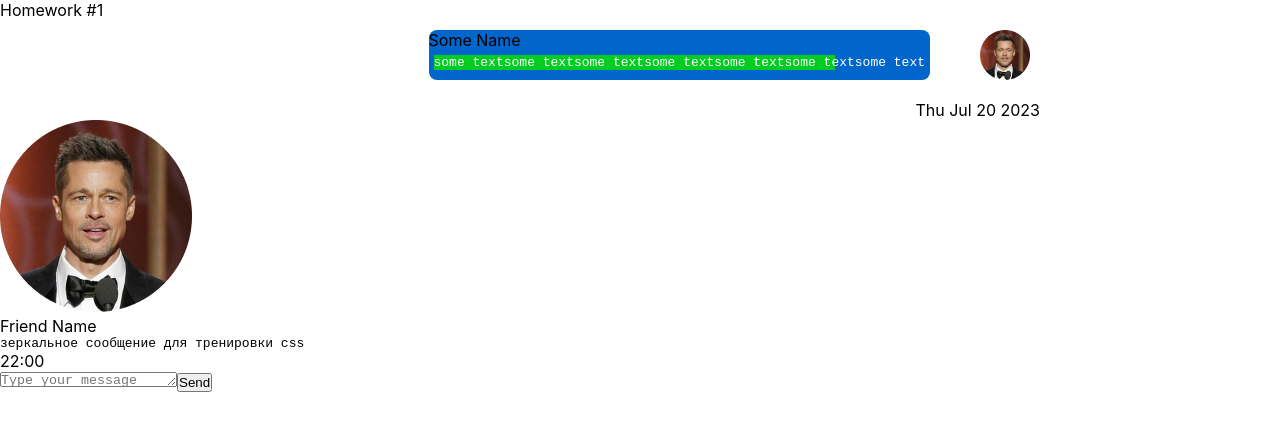
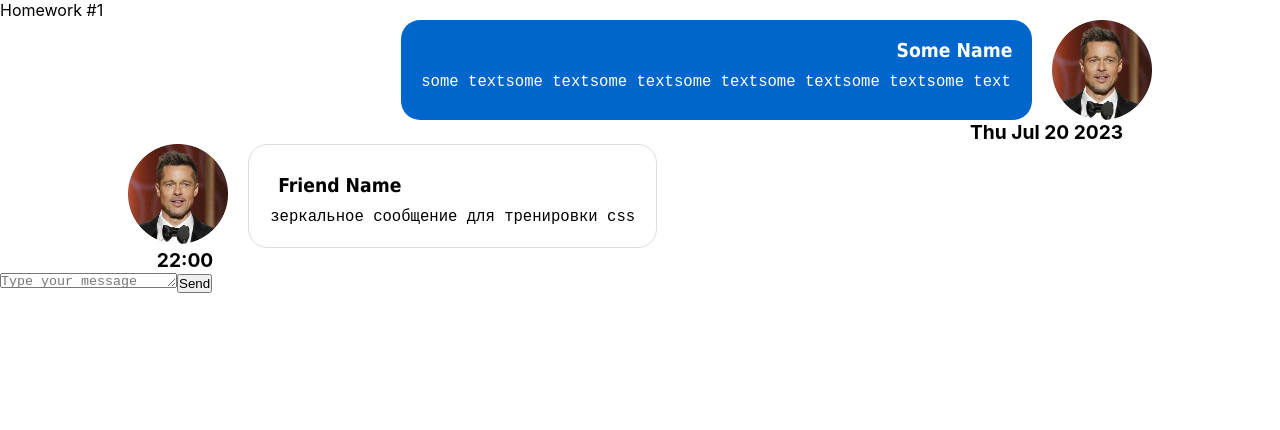
Before and after one commit to arturican/homework_old, a React (Create React App) app: page / in a window 1280 px wide. Shown: the top 430 px of the page. Built offline with nearby package versions, Linux system fonts and the light colour scheme.

Commit message:
верстка сообщений

```diff
--- a/src/s2-homeworks/hw01/friend-message/FriendMessage.module.css
+++ b/src/s2-homeworks/hw01/friend-message/FriendMessage.module.css
@@ -1,17 +1,33 @@
 .friendMessage {
-
+    display: flex;
+    flex-direction: column;
+    max-width: 80%;
+    margin: auto;
+    font-size: larger;
+    overflow-x: hidden;
 }
 
 .friendImageAndText {
-
+    display: flex;
+    flex-direction: row;
+    justify-items: flex-end;
 }
 
 .friendImageAndText img {
-
+    width: 100px;
+    height: 100px;
+    margin-right: 2%;
 }
 
 .friendText {
-
+    display: flex;
+    flex-direction: column;
+    overflow-x: hidden;
+    color: black;
+    padding: 1em;
+    font-family: Tahoma;
+    border-radius: 1em;
+    border: 1px solid gainsboro;
 }
 
 .friendText:after {
@@ -19,13 +35,17 @@
 }
 
 .friendName {
-
+    align-self: flex-start;
+    padding: 0.5em;
+    font-weight: bold;
 }
 
 .friendMessageText {
-
+    padding: 0.1em
 }
 
 .friendTime {
-
+    align-self: flex-start;
+    margin-left: 1.5em;
+    font-weight: bold;
 }
--- a/src/s2-homeworks/hw01/message/Message.module.css
+++ b/src/s2-homeworks/hw01/message/Message.module.css
@@ -1,36 +1,36 @@
 .message {
     display: flex;
-    width: 800px;
     flex-direction: column;
-    gap: 10px;
+    max-width: 80%;
     margin: auto;
+    font-size: larger;
+    overflow-x: hidden;
 }
 
 .imageAndText {
     display: flex;
     flex-direction: row-reverse;
-    padding: 10px;
-    border-radius: 8px;
-    max-width: 80%;
-    align-self: flex-end;
-}
-
-
-
-.imageAndText img {
-    width: 50px;
-    margin-left: 50px;
-
+    justify-items: flex-end;
 
 
 }
 
+
+.imageAndText img {
+    width: 100px;
+    height: 100px;
+    margin-left: 2%;
+}
+
 .text {
-    background-color: #0066cc;
-    color: white;
-    border-radius: 8px;
-
-
+    display: flex;
+    flex-direction: column;
+    overflow-x: hidden;
+    color: #FFFFFF;
+    background: #0066cc;
+    padding: 1em;
+    font-family: Tahoma;
+    border-radius: 1em;
 
 }
 
@@ -39,17 +39,20 @@
 }
 
 .name {
-   color: black;
-    justify-items: flex-start;
+    align-self: flex-end;
+    font-weight: bold;
+    margin-bottom: 0.5em;
+
 
 }
 
 .messageText {
-    background-color: #00cc22;
-    max-width: 80%;
-    margin: 5px;
+    padding: 0.1em;
 }
 
 .time {
     align-self: flex-end;
+    margin-right: 1.5em;
+    font-weight: bold;
+
 }
```
